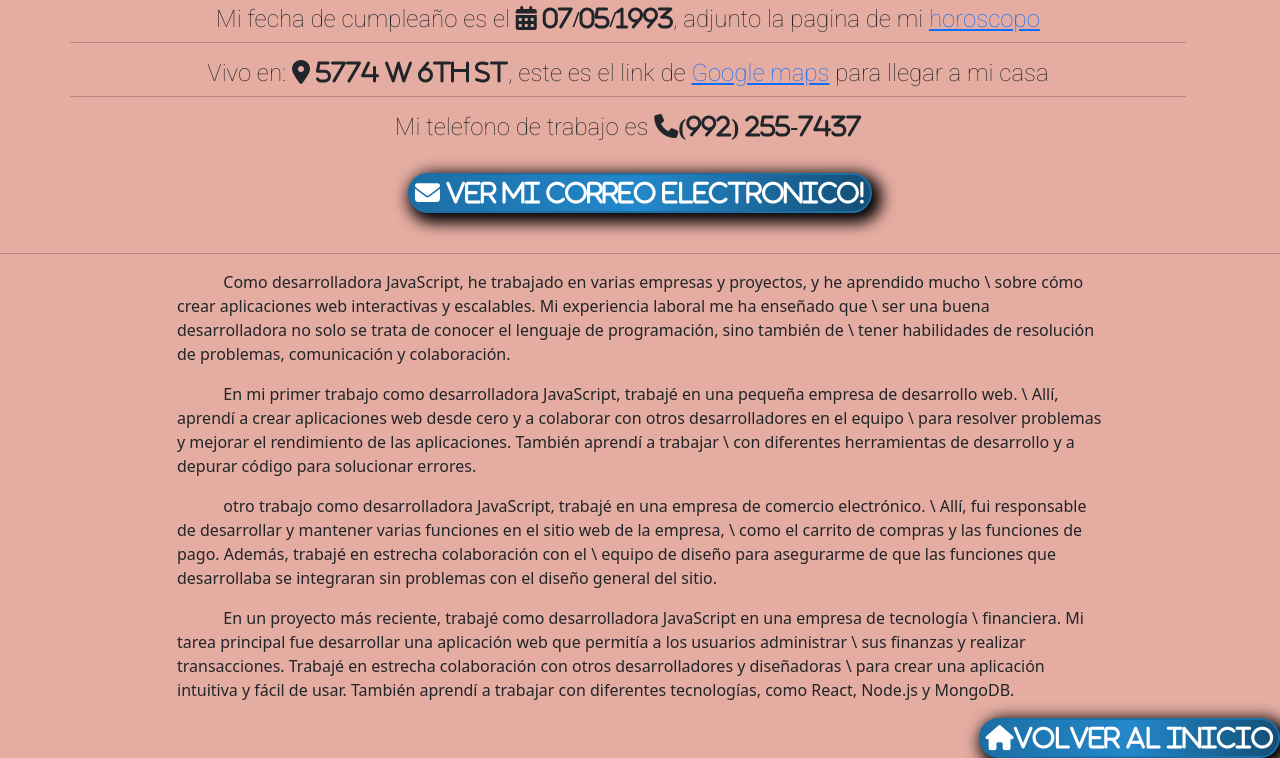
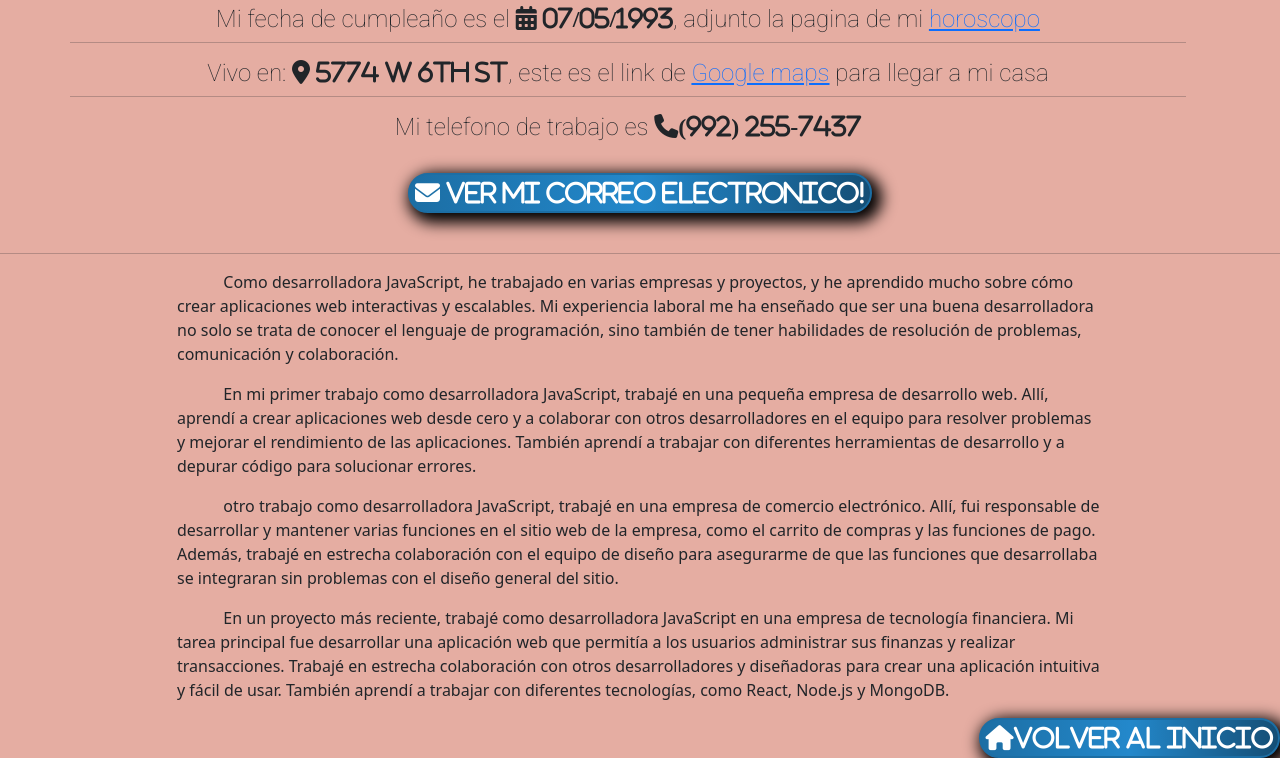
Before and after one commit to xciia/CurriculumVitae, a plain HTML site: page index.html in a window 1280 px wide. Shown: the part 396-1154 px from the top of the page. Drawn offline with nearby package versions, Linux system fonts and the light colour scheme.

Commit message:
Update index.html

```diff
--- a/index.html
+++ b/index.html
@@ -87,21 +87,21 @@
       <div class="col-10">
 
         <!--texto generado por IA-->
-        <p>Como desarrolladora JavaScript, he trabajado en varias empresas y proyectos, y he aprendido mucho \
-        sobre cómo crear aplicaciones web interactivas y escalables. Mi experiencia laboral me ha enseñado que \
-        ser una buena desarrolladora no solo se trata de conocer el lenguaje de programación, sino también de \
+        <p>Como desarrolladora JavaScript, he trabajado en varias empresas y proyectos, y he aprendido mucho
+        sobre cómo crear aplicaciones web interactivas y escalables. Mi experiencia laboral me ha enseñado que
+        ser una buena desarrolladora no solo se trata de conocer el lenguaje de programación, sino también de
         tener habilidades de resolución de problemas, comunicación y colaboración.</p>
-        <p>En mi primer trabajo como desarrolladora JavaScript, trabajé en una pequeña empresa de desarrollo web. \
-        Allí, aprendí a crear aplicaciones web desde cero y a colaborar con otros desarrolladores en el equipo \
-        para resolver problemas y mejorar el rendimiento de las aplicaciones. También aprendí a trabajar \
+        <p>En mi primer trabajo como desarrolladora JavaScript, trabajé en una pequeña empresa de desarrollo web.
+        Allí, aprendí a crear aplicaciones web desde cero y a colaborar con otros desarrolladores en el equipo
+        para resolver problemas y mejorar el rendimiento de las aplicaciones. También aprendí a trabajar
         con diferentes herramientas de desarrollo y a depurar código para solucionar errores.</p>
-        <p>otro trabajo como desarrolladora JavaScript, trabajé en una empresa de comercio electrónico. \
-        Allí, fui responsable de desarrollar y mantener varias funciones en el sitio web de la empresa, \
-        como el carrito de compras y las funciones de pago. Además, trabajé en estrecha colaboración con el \
+        <p>otro trabajo como desarrolladora JavaScript, trabajé en una empresa de comercio electrónico.
+        Allí, fui responsable de desarrollar y mantener varias funciones en el sitio web de la empresa,
+        como el carrito de compras y las funciones de pago. Además, trabajé en estrecha colaboración con el
         equipo de diseño para asegurarme de que las funciones que desarrollaba se integraran sin problemas con el diseño general del sitio.</p>
-        <p>En un proyecto más reciente, trabajé como desarrolladora JavaScript en una empresa de tecnología \
-        financiera. Mi tarea principal fue desarrollar una aplicación web que permitía a los usuarios administrar \
-        sus finanzas y realizar transacciones. Trabajé en estrecha colaboración con otros desarrolladores y diseñadoras \
+        <p>En un proyecto más reciente, trabajé como desarrolladora JavaScript en una empresa de tecnología
+        financiera. Mi tarea principal fue desarrollar una aplicación web que permitía a los usuarios administrar
+        sus finanzas y realizar transacciones. Trabajé en estrecha colaboración con otros desarrolladores y diseñadoras
         para crear una aplicación intuitiva y fácil de usar. También aprendí a trabajar con diferentes tecnologías, como React, Node.js y MongoDB.</p>
 
       </div>
```
